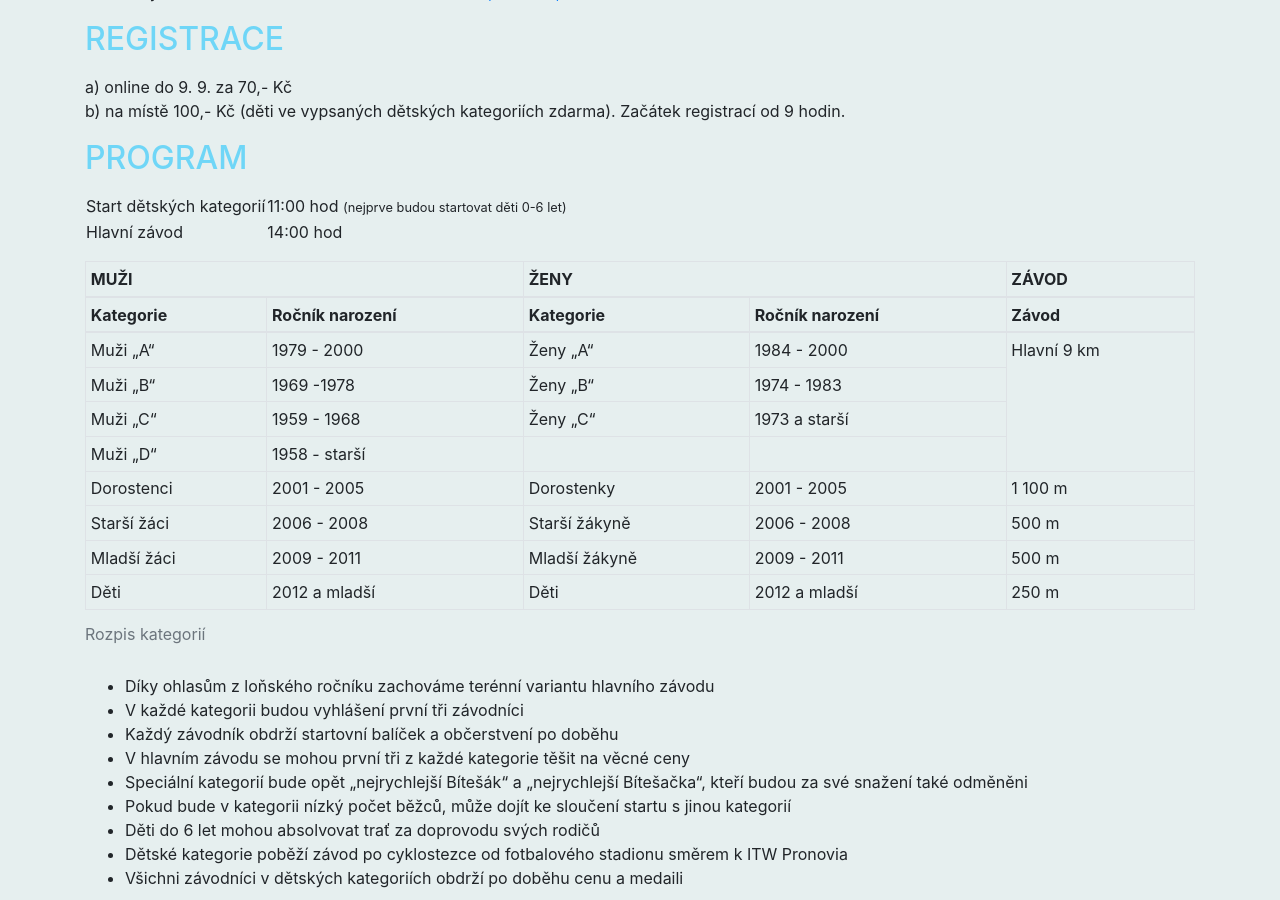
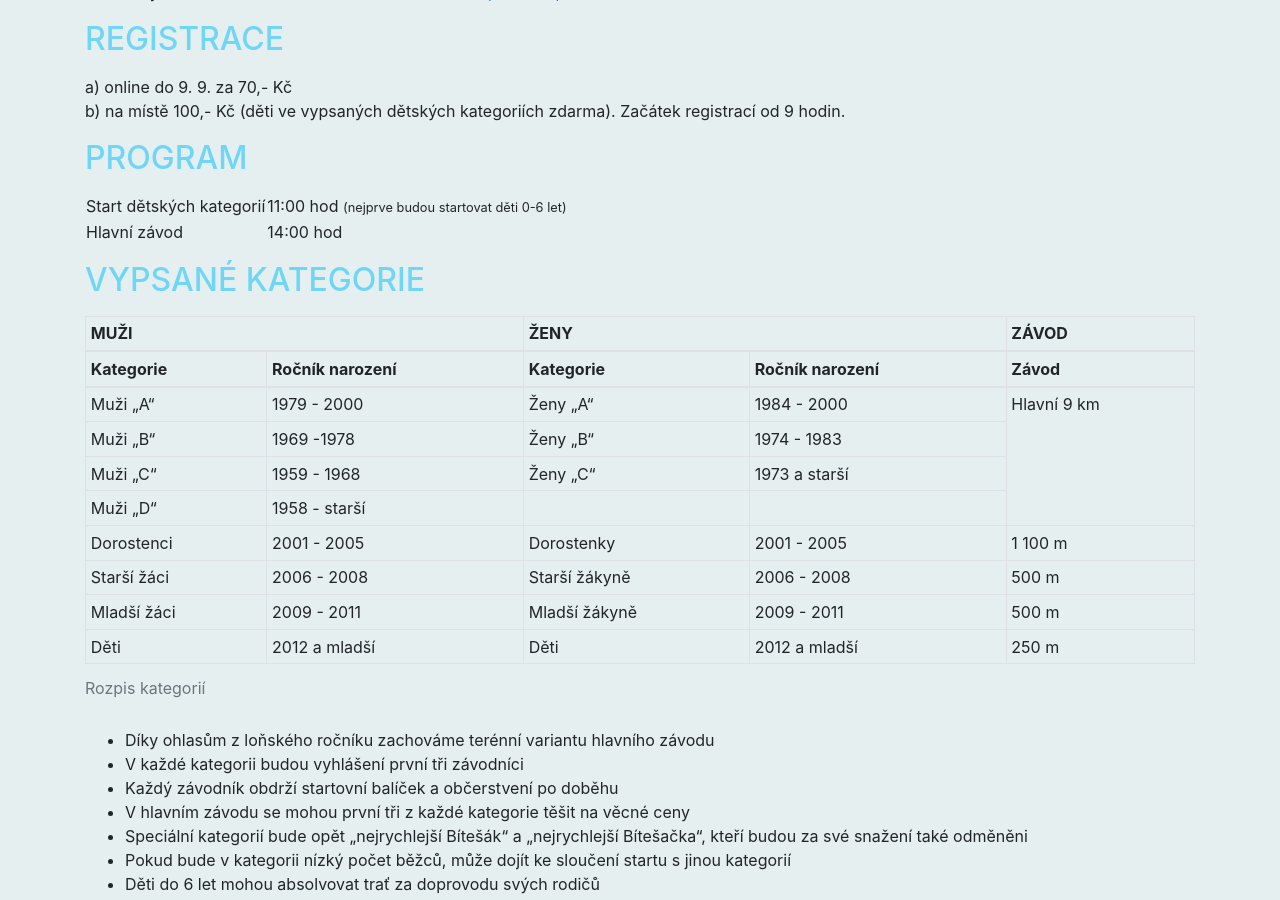
Before and after one commit to pohodovadevitka/pohodovadevitka.github.io, a Jekyll site: the page built from propozice.html, in a window 1280 px wide and 900 px high, scrolled down 980 px. Built offline with Jekyll 4.4.1, drawn with Linux system fonts in a browser that asks for light colours; nearby versions of some CDN libraries.

Commit message:
wrong variable

```diff
--- a/_includes/categories-2018.html
+++ b/_includes/categories-2018.html
@@ -1,5 +1,5 @@
 <div itemscope itemtype="http://schema.org/Table">
-  <h2 class="my-3" itemprop="about">{{ include.year }}</h2>
+  <h2 class="my-3" itemprop="about">{{ include.title }}</h2>
   <div class="table-responsive">
     <table class="table table-condensed table-bordered table-sm">
       <caption>Rozpis kategorií</caption>
```
